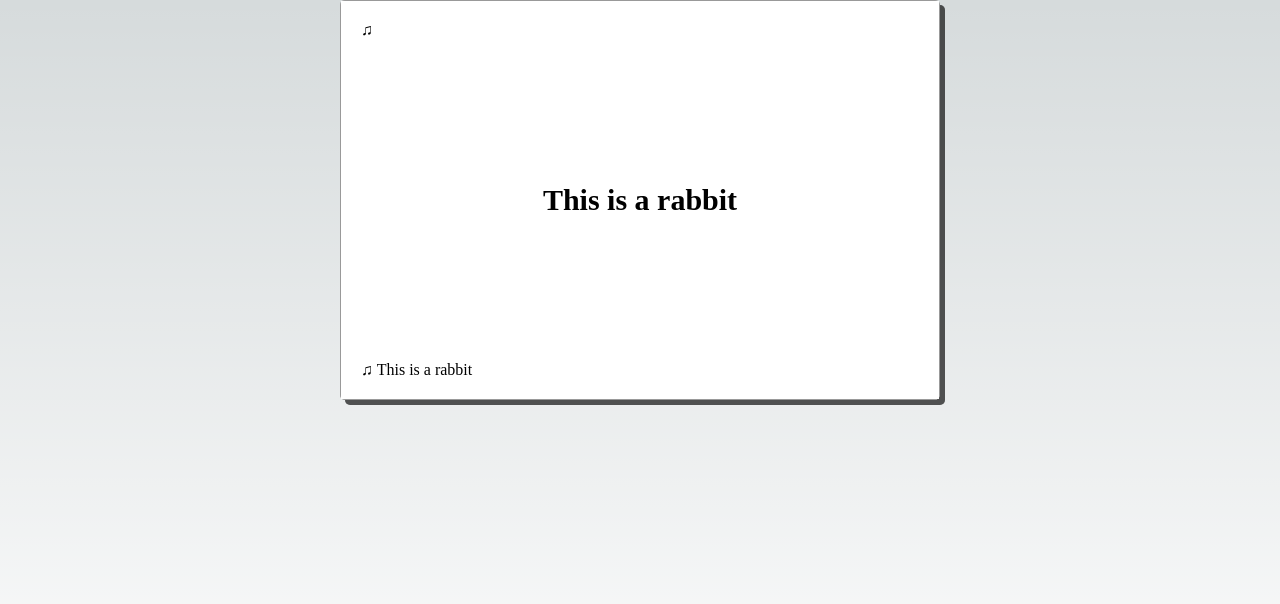
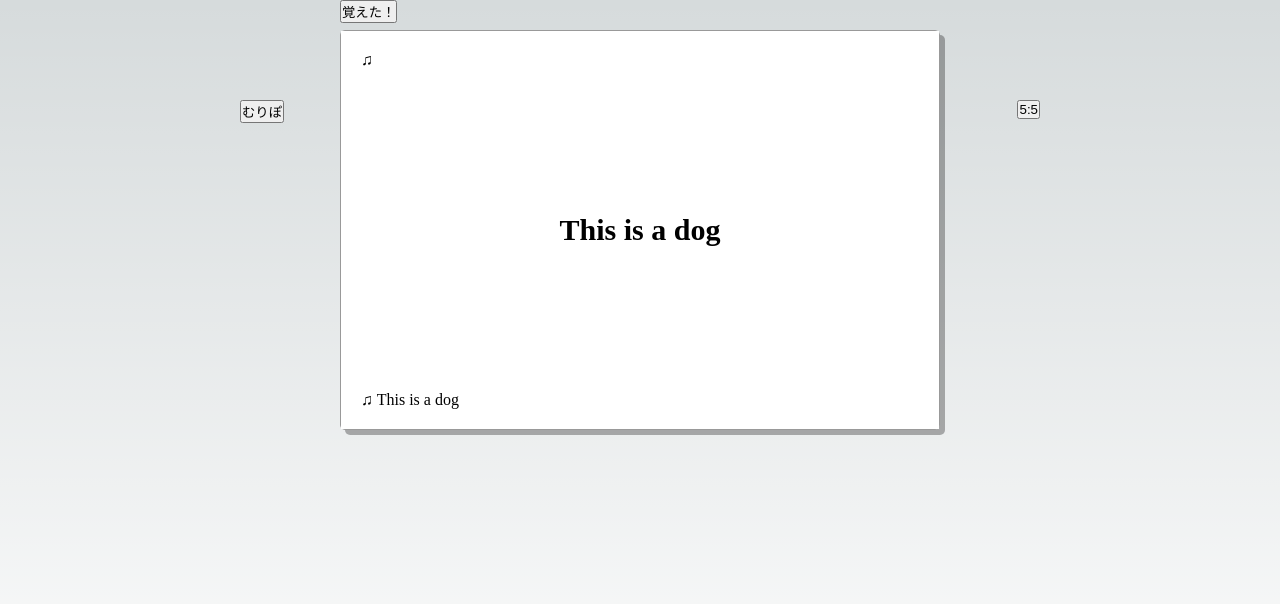
Before and after one commit to seito-developer/ai-english-cards, a Next.js app in the folder my-app/: page /cards in a window 1280 px wide. Shown: the top 604 px of the page. Built offline with nearby package versions, Linux system fonts and the light colour scheme.

Commit message:
controller

```diff
--- a/my-app/components/Card.module.scss
+++ b/my-app/components/Card/Card.module.scss
@@ -1,4 +1,4 @@
-@use "../styles/mixin.scss";
+@use "../../styles/mixin.scss";
 
 .card {
     background: #fff;
--- a/my-app/components/Card.tsx
+++ b/my-app/components/Card/Card.tsx
@@ -1,6 +1,6 @@
 import React, { Component, useState } from 'react'
 // import cardStyles from '/'
-import styles from '@/components/Card.module.scss'
+import styles from '@/components/Card/Card.module.scss'
 
 export interface ICard {
   id: number
--- /dev/null
+++ b/my-app/components/CardController/CardController.module.scss
@@ -0,0 +1,61 @@
+.cardController {
+    width: 100%;
+    height: 100%;
+    position: relative;
+}
+
+.cardController__list {
+    position: relative;
+    width: 100%;
+    height: 100%;
+    padding-top: 30px;
+    > li {
+        display: none;
+        list-style: none;
+        width: 100%;
+        height: 100%;
+        position: absolute;
+
+        &.isVisible {
+            display: block;
+        }
+    }
+}
+
+.cardController__direction {
+    position: absolute;
+    width: 100%;
+    height: 100%;
+    > button {
+        position: absolute;
+
+        &:nth-child(1){
+            top: 0;
+        }
+
+        &:nth-child(2){
+            left: -100px;
+            top: 100px;
+        }
+
+        &:nth-child(3){
+            right: -100px;
+            top: 100px;
+        }
+    }
+}
+
+.cardController__back {
+    position: absolute;
+    bottom: 0;
+    left: 0;
+    z-index: 9;
+
+    > button {
+        position: absolute;
+
+        &:nth-child(1){
+            left: 0;
+        }
+    }
+}
--- /dev/null
+++ b/my-app/components/CardController/CardController.tsx
@@ -0,0 +1,55 @@
+import React, { Component, useState, useEffect } from 'react'
+// import cardStyles from '/'
+import Card from '@/components/Card/Card'
+import { cards } from '@/dummy-data/cards'
+import styles from '@/components/CardController/CardController.module.scss'
+import cx from "classnames";
+
+export interface ICardController {
+  id: number
+  wordEn: string
+  wordJa: string
+  exampleEn: string
+  exampleJa: string
+  voiceEn: any
+  voiceJa: any
+  imgUrl: string
+};
+
+export default function CardController(params: ICardController) {
+  const [index, setIndex] = useState<number>(0)
+
+  const itemLength = cards.length
+
+  const increnmentIndex = () => {
+    if(index === (itemLength - 1)) return
+    setIndex(index + 1)
+  }
+  const decrementIndex = () => {
+    if(index === 0) return
+    setIndex(index - 1)
+  }
+
+
+  return (
+    <div className={styles.cardController}>
+        <div className={styles.cardController__direction}>
+            <button type='button' onClick={() => increnmentIndex()}>覚えた！</button>
+            <button type='button' onClick={() => increnmentIndex()}>むりぽ</button>
+            <button type='button' onClick={() => increnmentIndex()}>5:5</button>
+        </div>
+        <div className={styles.cardController__back}>
+          <button type='button' onClick={() => decrementIndex()}>Back</button>
+        </div>
+        <ul className={styles.cardController__list} id="js-index">
+        { cards.map((item, i) => {
+            return (
+              <li key={i} className={cx((index==i) ? styles.isVisible : "" )}>
+                  <Card {...item} />
+              </li>
+            )
+        })}
+        </ul>
+    </div>
+  )
+}
--- a/my-app/package.json
+++ b/my-app/package.json
@@ -13,6 +13,7 @@
     "@types/node": "18.13.0",
     "@types/react": "18.0.27",
     "@types/react-dom": "18.0.10",
+    "classnames": "^2.3.2",
     "eslint": "8.33.0",
     "eslint-config-next": "13.1.6",
     "next": "13.1.6",
--- a/my-app/pages/cards.module.scss
+++ /dev/null
@@ -1,11 +0,0 @@
-.cardList {
-    position: relative;
-    width: 100%;
-    height: 100%;
-    > li {
-        list-style: none;
-        width: 100%;
-        height: 100%;
-        position: absolute;
-    }
-}
--- a/my-app/pages/cards.tsx
+++ b/my-app/pages/cards.tsx
@@ -1,20 +1,13 @@
 import { Layout } from '@/layout/Layout'
-import Card, { ICard } from '@/components/Card'
+import Card, { ICard } from '@/components/Card/Card'
 import { cards } from '@/dummy-data/cards'
 import styles from '@/pages/cards.module.scss'
+import CardController from '@/components/CardController/CardController'
 
 export default function Cards() {
   return (
     <Layout>
-      <ul className={styles.cardList}>
-      { cards.map(item => {
-        return (
-          <li key={item.id}>
-            <Card {...item} />
-          </li>
-        )
-      })}
-      </ul>
+      <CardController />
     </Layout >
   )
 }
```
Also changed, not shown: my-app/pages/decks.tsx (added), 1 other file (tests, documents, lock files or other folders).
